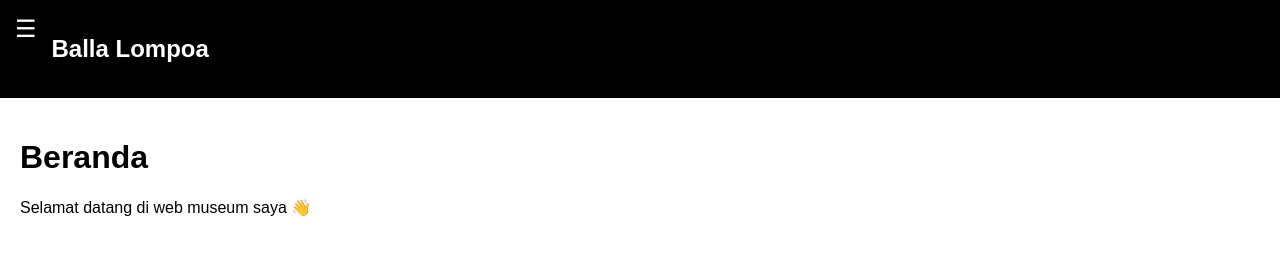
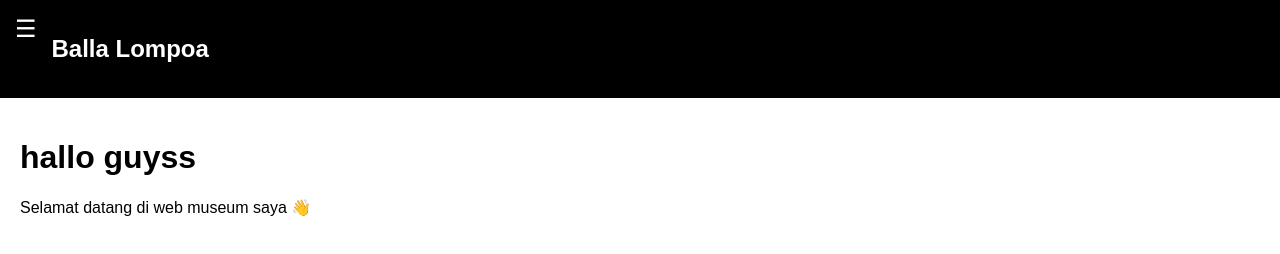
Before and after one commit to RiskiApriliana/web-museum, a plain HTML site: page index.html in a window 1280 px wide. Drawn offline with Linux system fonts and the light colour scheme.

Commit message:
Update index.html

```diff
--- a/index.html
+++ b/index.html
@@ -35,7 +35,7 @@
 
 <!-- Konten -->
 <main class="content">
-    <h1>Beranda</h1>
+    <h1>hallo guyss</h1>
     <p>Selamat datang di web museum saya 👋</p>
 </main>
 
```
